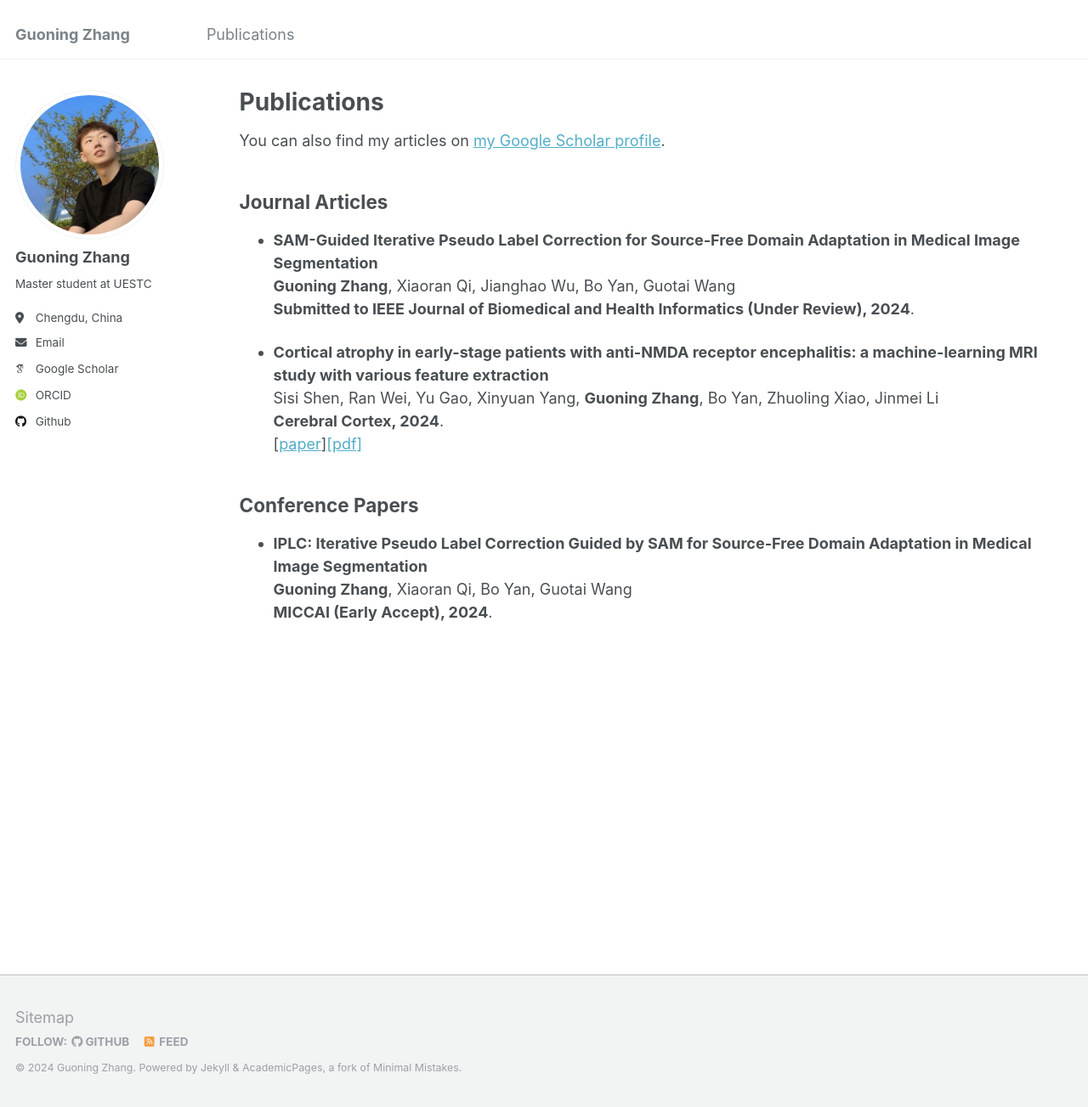
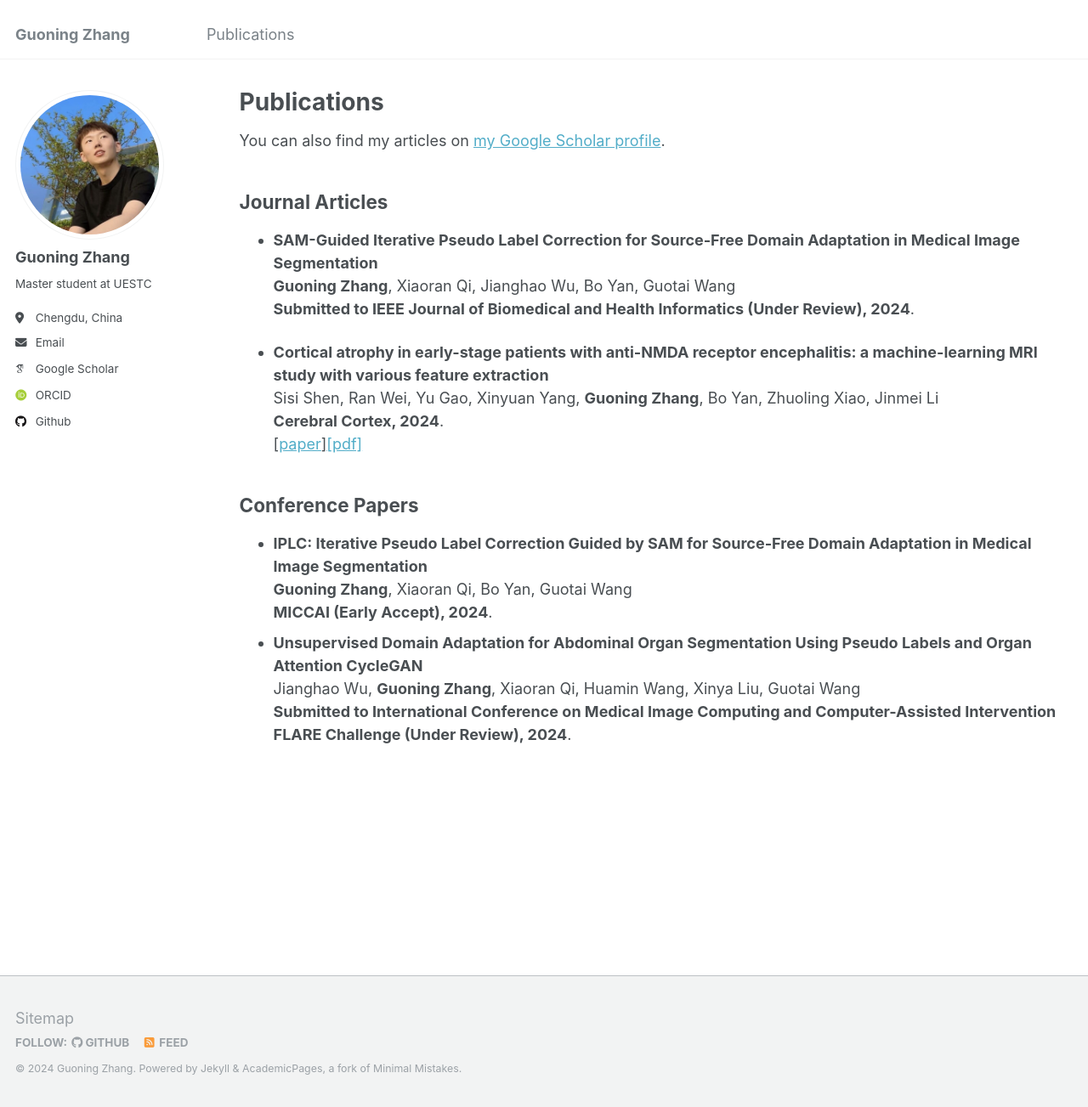
Before and after one commit to GuoningZhang/GuoningZhang.github.io, a Jekyll site: the page built from _pages/publications.md, in a window 1280 px wide and 1303 px high. Shown: the whole window at 85% size. Built offline with Jekyll 4.4.1, drawn with Linux system fonts in a browser that asks for light colours; some web fonts are replaced.

Commit message:
Update publications.md

```diff
--- a/_pages/publications.md
+++ b/_pages/publications.md
@@ -22,3 +22,6 @@ author_profile: true
 * <b>IPLC: Iterative Pseudo Label Correction Guided by SAM for Source-Free Domain Adaptation in Medical Image Segmentation</b> <br>
   <b>Guoning Zhang</b>, Xiaoran Qi, Bo Yan, Guotai Wang<br>
   <b>MICCAI (Early Accept), 2024</b>.<br>
+* <b>Unsupervised Domain Adaptation for Abdominal Organ Segmentation Using Pseudo Labels and Organ Attention CycleGAN</b> <br>
+  Jianghao Wu, <b>Guoning Zhang</b>, Xiaoran Qi, Huamin Wang, Xinya Liu, Guotai Wang <br>
+  <b>Submitted to International Conference on Medical Image Computing and Computer-Assisted Intervention FLARE Challenge (Under Review), 2024</b>.<br>
```
